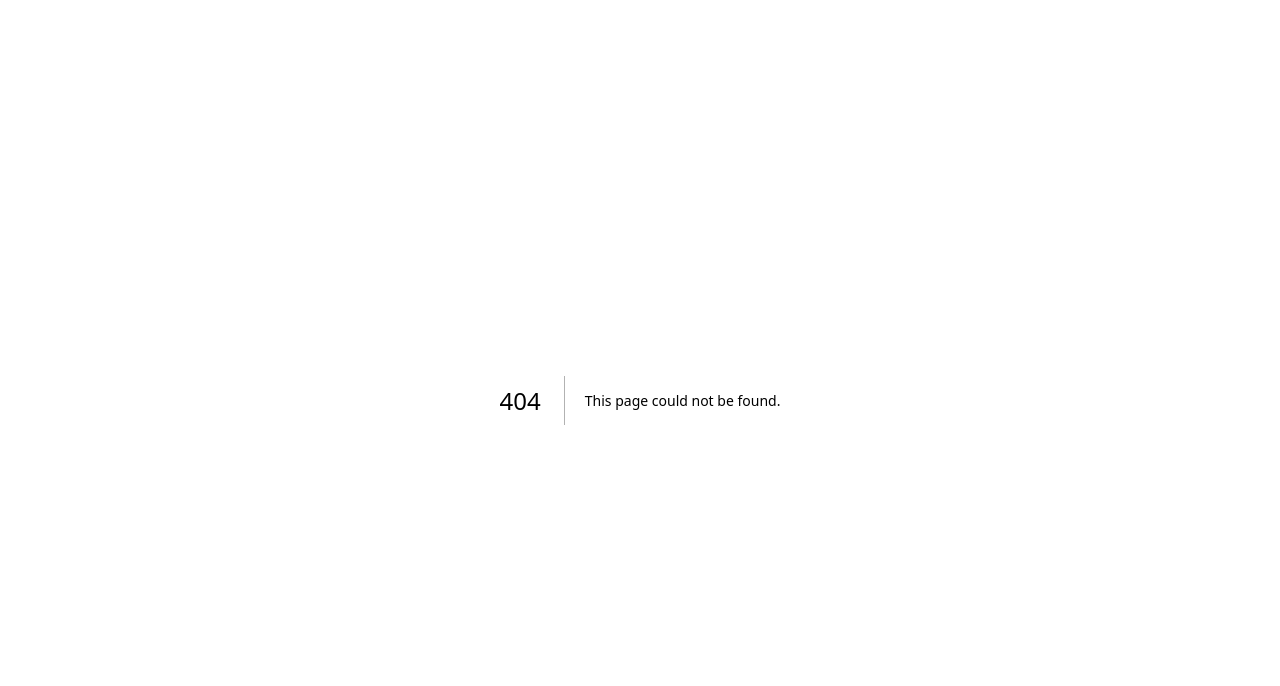
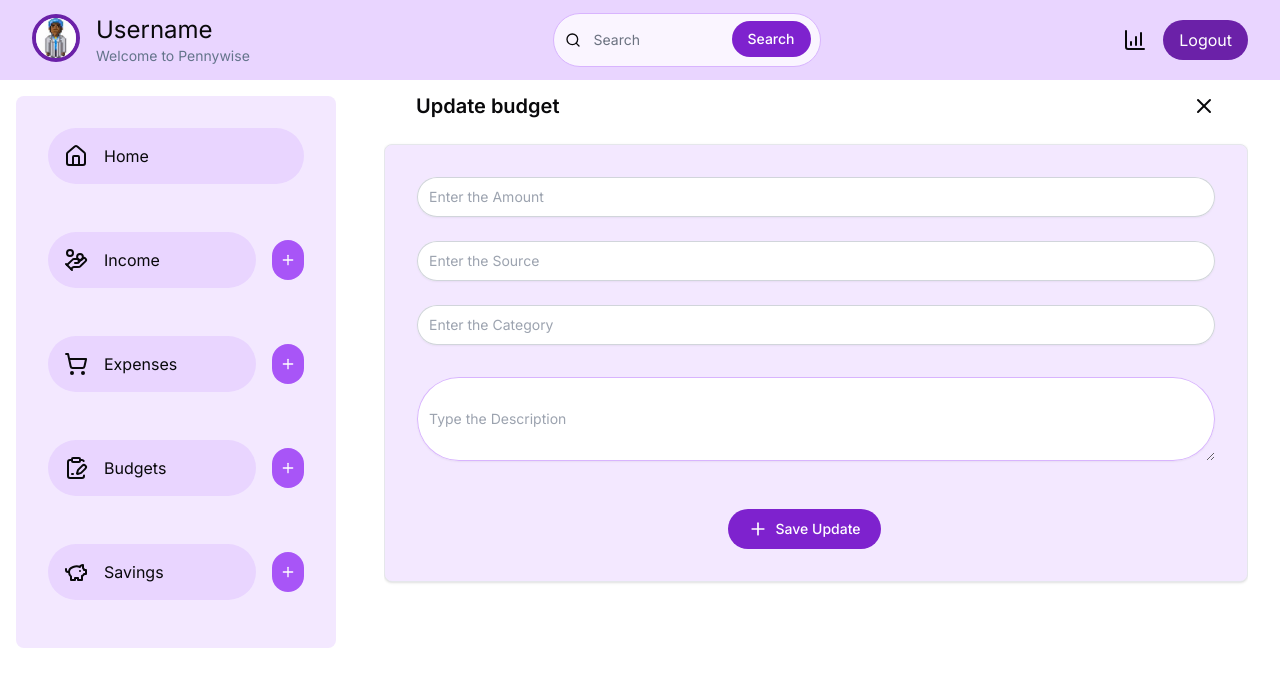
Before and after one commit to kofiad/pennywise, a Next.js app: page /dashboard/budget/update/1 in a window 1280 px wide. Before the commit this address had no page. Shown: the top 686 px of the page. Built offline with nearby package versions, Linux system fonts and the light colour scheme; no server answers; the database is empty.

Commit message:
Refactor budget update page to fetch data and pass it to NewBudget component

```diff
--- /dev/null
+++ b/app/dashboard/budget/update/[id]/page.jsx
@@ -0,0 +1,10 @@
+import {getData} from "@/lib/getData"
+import NewBudget from '../../new/page';
+
+export default async function Update({params:{id}}) {
+  const data = await getData(`/api/budget/${id}`);
+  console.log(data)
+  return (
+      <NewBudget initialData={data} isUpdate={true}/>
+  )
+}
```
